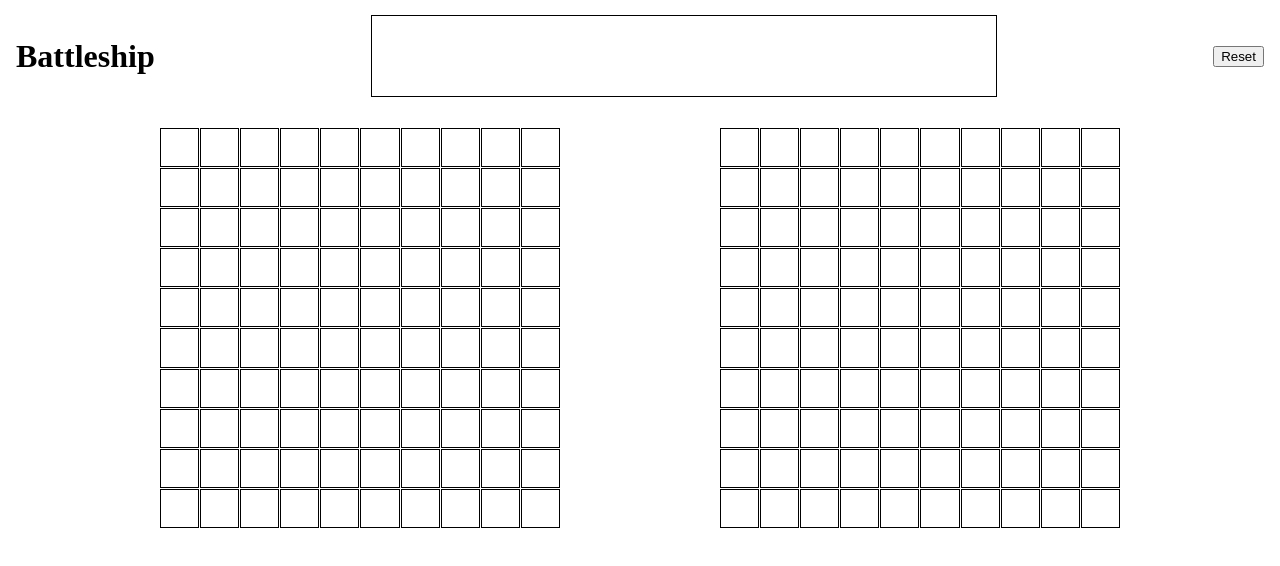
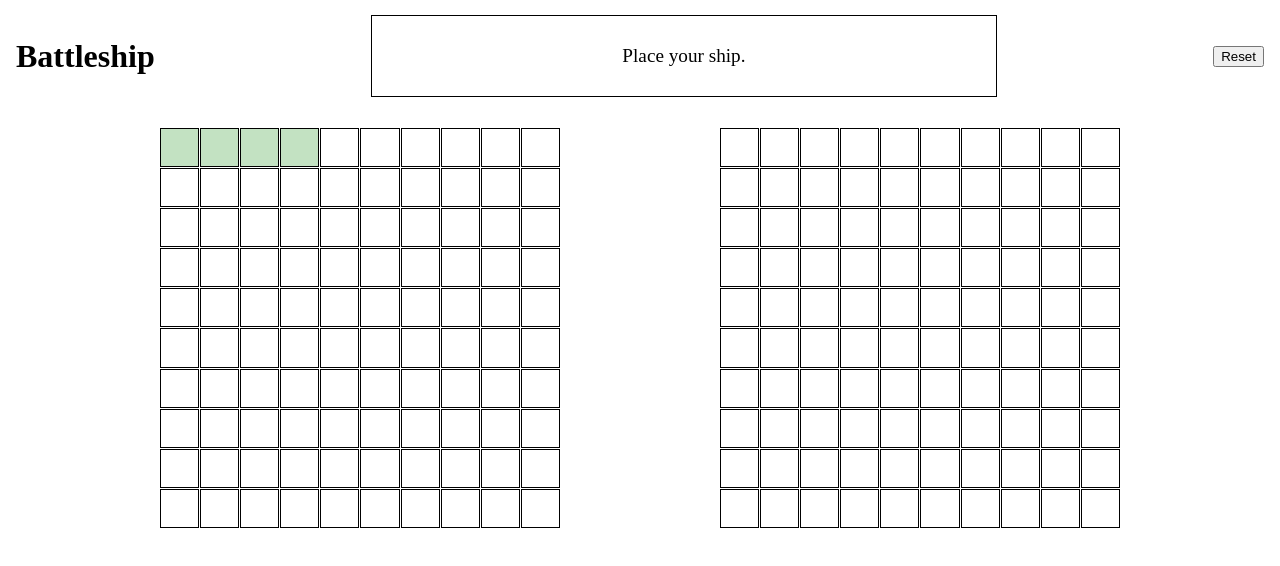
Before and after one commit to VanQuishi/battleship, a website with bundled scripts: page index.html in a window 1280 px wide. Both pictures are taken after a click on the element 179 px from the left and 147 px from the top of the page. Built offline with nearby package versions, Linux system fonts and the light colour scheme.

Commit message:
finish UI feature to place ship

```diff
--- a/gameboard/gameboard.js
+++ b/gameboard/gameboard.js
@@ -1,9 +1,9 @@
 class Gameboard {
   constructor() {
     this.board = [];
-    for (let x = 0; x < 100; x++) {
+    for (let x = 0; x < 10; x++) {
       this.board[x] = [];
-      for (let y = 0; y < 100; y++) {
+      for (let y = 0; y < 10; y++) {
         this.board[x][y] = {ship: null, isHit: false};
       }
     }
--- a/index.js
+++ b/index.js
@@ -40,6 +40,11 @@ var _2cShip2 = new Ship(2, hori);
 var _2cShip3 = new Ship(2, verti);
 var _2cShip4 = new Ship(2, verti);
 
+var _1cShip1 = new Ship(1, hori);
+var _1cShip2 = new Ship(1, hori);
+var _1cShip3 = new Ship(1, verti);
+var _1cShip4 = new Ship(1, verti);
+
 var __5cShip = new Ship(5, hori);
 
 var __4cShip1 = new Ship(4, hori);
@@ -79,12 +84,10 @@ function makeGrid() {
 }
 
 function displayShips(user, gameboard) {
-  //console.log(gameboard.board);
-
   for (let y = 0; y < boardWidth; y++) {
     for (let x = 0; x < boardWidth; x++) {
-      console.log(gameboard.board[x][y].ship)
       if (gameboard.board[x][y].ship != null) {
+        console.log(gameboard.board[x][y].ship);
         let cellID = `${user}-${x}${y}`;
         console.log({cellID});
         let cell = document.getElementById(cellID);
@@ -339,31 +342,31 @@ function setup() {
 }
 
 function drawShip(axis, cellID, length) {
-  console.log('hit drawShip')
   let idArr = cellID.split('');
   let x = parseInt(idArr[2]);
   let y = idArr[3];
+  let shipLocationArr = [];
 
-  if (axis == 'hori') {
-    console.log('reached if in drawship')
+  if (axis == hori) {
     let lastX = x + length - 1;
-    console.log({lastX})
     if (isLegitLocation([lastX, y])) {
       console.log('hit 2nd if')
       for (let i = x; i <= lastX; i++) {
         console.log('inside loop')
         let id = `${playerHumanPrefix}-${i}${y}`;
         let cell = document.getElementById(id);
-        //cell.style.border = '2px solid #88AB8E';
-        //cell.style.backgroundColor = '#C3E2C2';
-        cell.classList.add('chosenCell');
+        cell.classList.add('drawnCell');
+        shipLocationArr.push([i, parseInt(y)]);
       }
+      displayMsg("Place your ship.");
     } else {
       //TODO: Print to screen "Ship is out of bound, can't be placed"
-      displayMsg("Ship is out of bound. Can't be placed");
+      displayMsg("Ship is out of bound. Can't be placed.");
       //Prevent user to clicked
     }
   }
+
+  return shipLocationArr;
 }
 
 function undrawShip(axis, cellID, length) {
@@ -372,7 +375,7 @@ function undrawShip(axis, cellID, length) {
   let x = parseInt(idArr[2]);
   let y = idArr[3];
 
-  if (axis == 'hori') {
+  if (axis == hori) {
     let lastX = x + length - 1;
     console.log({lastX})
     if (isLegitLocation([lastX, y])) {
@@ -381,20 +384,21 @@ function undrawShip(axis, cellID, length) {
         let cell = document.getElementById(id);
         //cell.style.border = '1px solid black';
         //cell.style.backgroundColor = 'inherit';
-        cell.classList.remove('chosenCell');
+        cell.classList.remove('drawnCell');
       }
     }
   }
 }
 
 function userPlaceShip() {
-  let shipSizes = [4,3,3,2,2,2,1,1,1,1];
-  let currentShipSize = shipSizes.shift();
-  let axis = 'hori';
+  let ships = [_4cShip1, _3cShip1, _3cShip2, _2cShip1, _2cShip2, _2cShip3, _1cShip1, _1cShip2, _1cShip3, _1cShip4];
+  let currentShip = ships.shift();
+  let axis = hori;
+  let shipLocationArr = [];
 
   window.addEventListener("keydown", (event) => {
     if (event.code === "KeyR") {
-      axis = axis == 'hori' ? 'verti' : 'hori';
+      axis = axis == hori ? verti : hori;
       console.log({axis});
     }
   });
@@ -404,16 +408,32 @@ function userPlaceShip() {
   humanCells.forEach((cell) => {
     cell.addEventListener('mouseenter', (e) => {
       console.log("mouse enterred humancell", cell.id);
-      drawShip(axis, cell.id, currentShipSize);
+      shipLocationArr = drawShip(axis, cell.id, currentShip.length);
+      currentShip.axial = axis;
+      console.log({shipLocationArr});
     });
 
     cell.addEventListener('mouseleave', (e) => {
-      undrawShip(axis, cell.id, currentShipSize);
+      undrawShip(axis, cell.id, currentShip.length);
     });
 
     cell.addEventListener('click', (e) => {
-      //TODO: only allow ship to be placed if it's not out of bound
-      //TODO: create ship, add to board, display it
+      console.log('clicked cell', {shipLocationArr});
+      gbHuman.placeShip(currentShip, shipLocationArr);
+      console.log('board', gbHuman.board);
+      displayShips(playerHumanPrefix, gbHuman);
+
+      //move on to next ship
+      if (ships.length > 0) {
+        currentShip = ships.shift();
+      }
+
+      // TODO: how to know when all ships are placed?
+      else if (ships.length == 0) {
+        /* return new Promise(function(resolve, reject) {
+          resolve('done placing ship');
+        }); */
+      }
     })
   });
 }
--- a/style.css
+++ b/style.css
@@ -51,7 +51,7 @@ h1, h2, h3, h4, h5, h6{
   border: 1px solid black;
 }
 
-.chosenCell, .cell:hover {
+.drawnCell, .chosenCell, .cell:hover {
   border: 2px solid #88AB8E;
   background-color: #C3E2C2;
   cursor: pointer;
```
